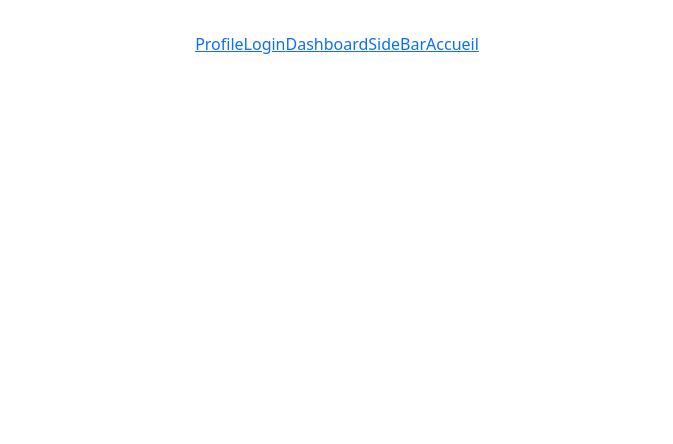
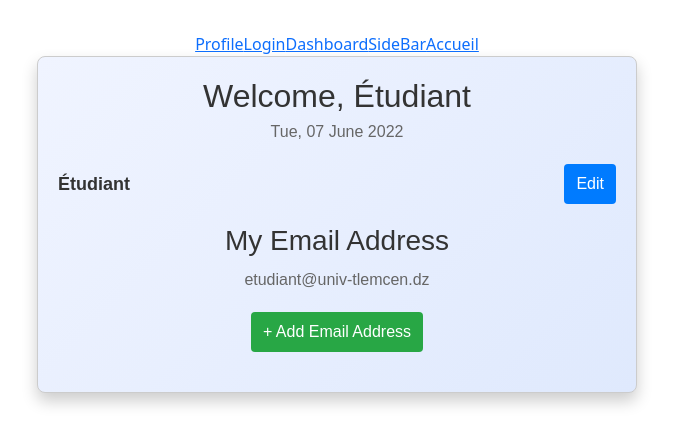
Before and after one commit to itsafaf/Gestion-PFEs, a React (Vite) app: page /student in a window 1280 px wide. Shown: the top 444 px of the page, without its empty margins (303-976 px from the left). Built offline with nearby package versions, Linux system fonts and the light colour scheme.

Commit message:
rani nkhdem page etudiant

```diff
--- a/src/App.jsx
+++ b/src/App.jsx
@@ -6,6 +6,7 @@ import ProfilePage from './components/ProfilePage/ProfilePage';
 import Dashboard from './components/Dashboard/Dashboard';
 import SideBar from './components/SideBar/SideBar';
 import LandingPage from './components/LandingPage/LandingPage'; // Importer la page de destination
+import StudentProfile from './pages/Etudiant.jsx';
 
 function App() {
   return (
@@ -27,6 +28,7 @@ function App() {
           <Route path="/login" element={<LoginPage />} />
           <Route path="/dashboard" element={<Dashboard />} />
           <Route path="/sidebar" element={<SideBar />} />
+          <Route path="/student" element={<StudentProfile />} />
         </Routes>
       </div>
     </Router>
--- a/src/components/LandingPage/LandingPage.css
+++ b/src/components/LandingPage/LandingPage.css
@@ -129,3 +129,12 @@
   .cta-button:hover {
     background-color: #45a049;
   }
+  /*hna rani ghir nchof */
+  .card-link {
+    text-decoration: none;
+    color: inherit;
+  }
+
+  .card-link:hover {
+    color: #007bff; /* Changez la couleur au survol si nécessaire */
+  }
--- a/src/components/LandingPage/LandingPage.jsx
+++ b/src/components/LandingPage/LandingPage.jsx
@@ -1,9 +1,11 @@
 // components/LandingPage/LandingPage.jsx
 import React from 'react';
+import { Link } from "react-router-dom";
 import Nav from '../Nav/Nav';
 import Footer from '../Footer/Footer';
 import { FaChalkboardTeacher, FaUserGraduate, FaCogs, FaRocket, FaHandsHelping, FaCheckCircle } from 'react-icons/fa';
 import './LandingPage.css';
+
 
 const LandingPage = () => {
   return (
@@ -31,9 +33,11 @@ const LandingPage = () => {
           <p>Développe des compétences pour former la prochaine génération.</p>
         </div>
         <div className="card">
+        <Link to="/student" className="card-link">
           <div className="icon"><FaUserGraduate /></div>
           <h2>Étudiant</h2>
           <p>Acquiert les connaissances pour un avenir prometteur.</p>
+        </Link>
         </div>
         <div className="card">
           <div className="icon"><FaCogs /></div>
--- /dev/null
+++ b/src/pages/Etudiant.jsx
@@ -0,0 +1,22 @@
+import React from "react";
+import "./css/Etudiant.css"; // Lien vers le fichier CSS
+
+const StudentProfile = () => {
+  return (
+    <div className="profile-container">
+      <h2 className="profile-title">Welcome, Étudiant</h2>
+      <p className="profile-date">Tue, 07 June 2022</p>
+      <div className="profile-header">
+        <span className="profile-name">Étudiant</span>
+        <button className="profile-edit-btn">Edit</button>
+      </div>
+      <div className="profile-email-section">
+        <h3 className="profile-email-title">My Email Address</h3>
+        <p className="profile-email">etudiant@univ-tlemcen.dz</p>
+        <button className="profile-add-btn">+ Add Email Address</button>
+      </div>
+    </div>
+  );
+};
+
+export default StudentProfile;
--- /dev/null
+++ b/src/pages/css/Etudiant.css
@@ -0,0 +1,84 @@
+/* Conteneur principal */
+.profile-container {
+    font-family: Arial, sans-serif;
+    padding: 20px;
+    max-width: 600px;
+    margin: auto;
+    border: 1px solid #ccc;
+    border-radius: 8px;
+    background-color: #f9f9f9;
+  }
+
+  /* Titre principal */
+  .profile-title {
+    text-align: center;
+    color: #333;
+    margin-bottom: 5px;
+  }
+
+  /* Date */
+  .profile-date {
+    text-align: center;
+    color: #666;
+    margin-bottom: 20px;
+  }
+
+  /* En-tête du profil */
+  .profile-header {
+    display: flex;
+    justify-content: space-between;
+    align-items: center;
+    margin-bottom: 20px;
+  }
+
+  /* Nom de l'utilisateur */
+  .profile-name {
+    font-weight: bold;
+    font-size: 18px;
+    color: #333;
+  }
+
+  /* Bouton Modifier */
+  .profile-edit-btn {
+    background-color: #007bff;
+    color: white;
+    border: none;
+    padding: 8px 12px;
+    border-radius: 4px;
+    cursor: pointer;
+  }
+
+  .profile-edit-btn:hover {
+    background-color: #0056b3;
+  }
+
+  /* Section Email */
+  .profile-email-section {
+    margin-bottom: 20px;
+  }
+
+  /* Titre Email */
+  .profile-email-title {
+    margin-bottom: 10px;
+    color: #333;
+  }
+
+  /* Adresse Email */
+  .profile-email {
+    margin-bottom: 20px;
+    color: #666;
+  }
+
+  /* Bouton Ajouter */
+  .profile-add-btn {
+    background-color: #28a745;
+    color: white;
+    border: none;
+    padding: 8px 12px;
+    border-radius: 4px;
+    cursor: pointer;
+  }
+
+  .profile-add-btn:hover {
+    background-color: #218838;
+  }
```
